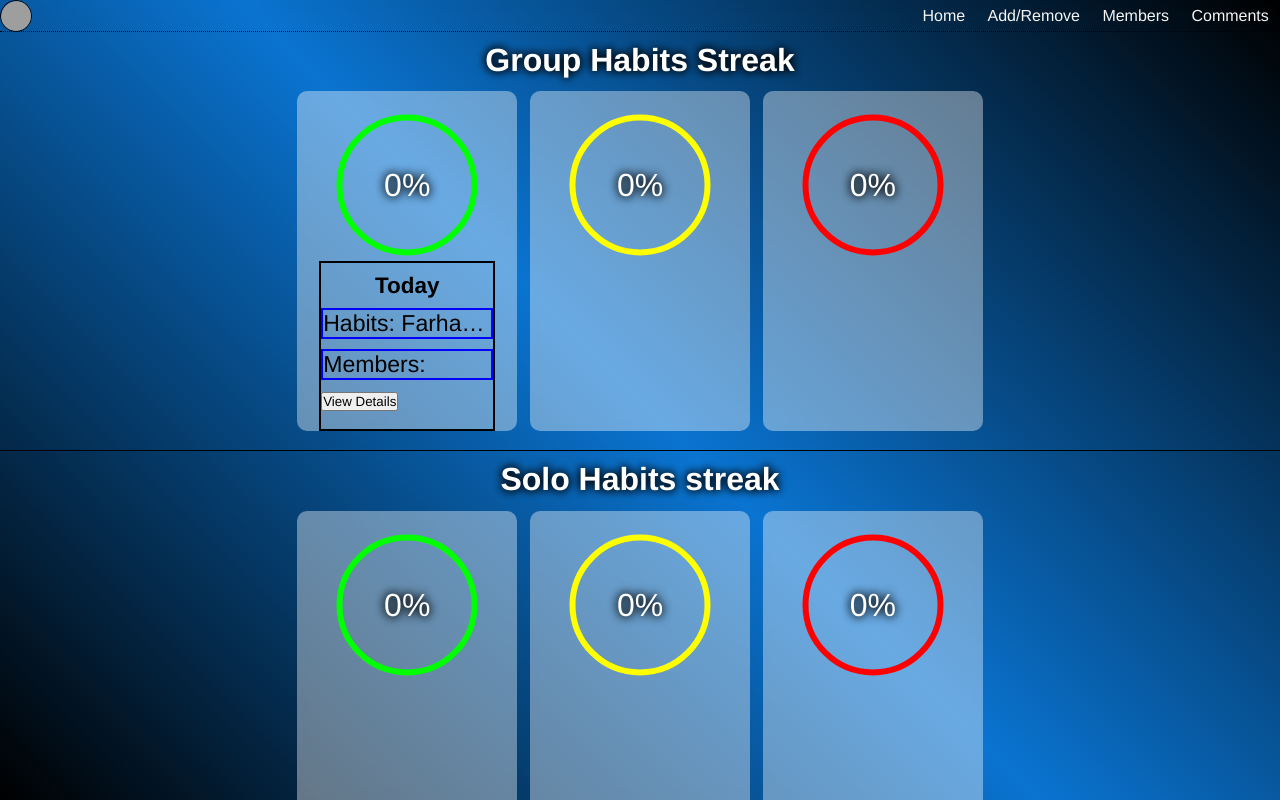
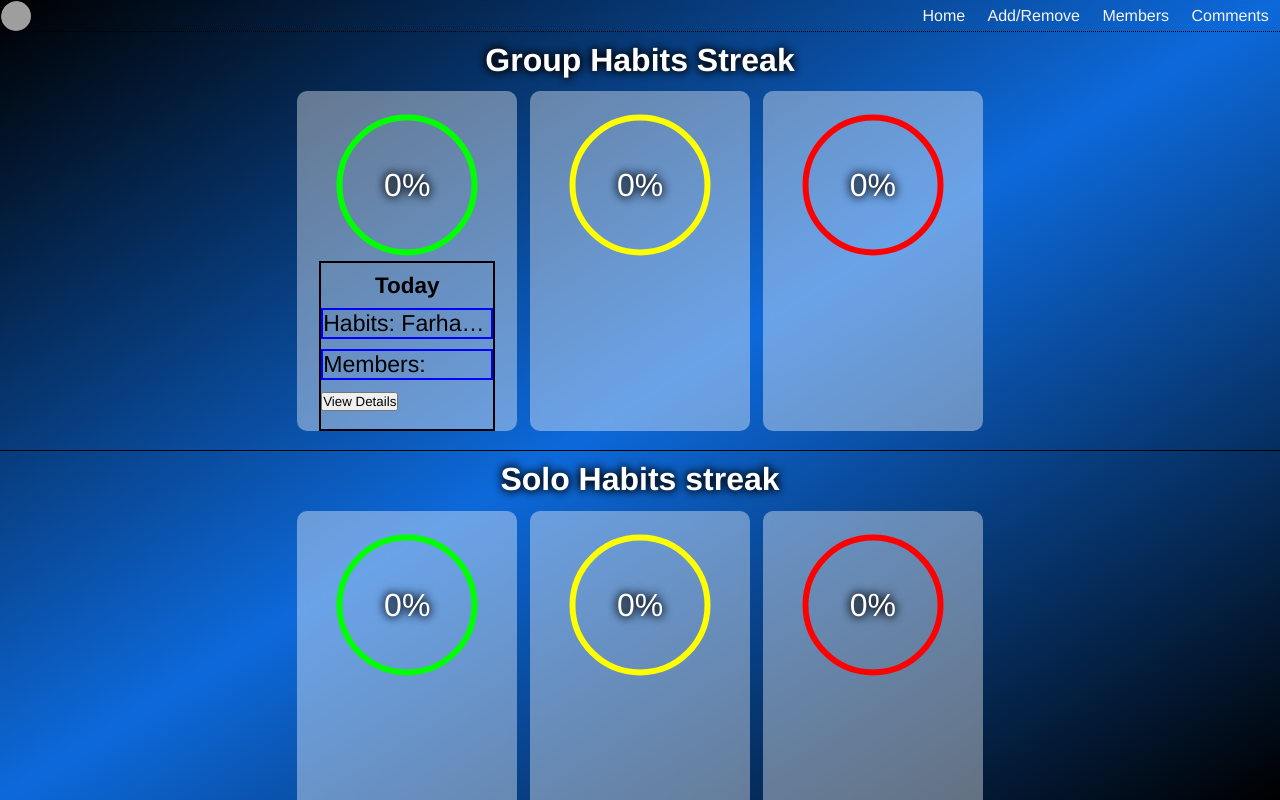
Before and after one commit to farhan-Codes/Streak-Tracker, a plain HTML site: page index.html in a window 1280 px wide. Drawn offline with nearby package versions, Linux system fonts and the light colour scheme; grey boxes are pictures that could not be loaded.

Commit message:
Addded Appropriate Id's and classes

```diff
--- a/style.css
+++ b/style.css
@@ -7,12 +7,11 @@
   }
 
   body {
-    min-width: 360px;
-    min-height: 760px;
     width: 100vw;
     height: 100vh;
-    background:linear-gradient(45deg,black,rgb(10, 116, 209),black);
-    background-size: cover;
+    background-image:linear-gradient(to top left,black,rgb(13, 105, 218),black);
+    background-repeat: no-repeat;
+    background-size:cover;
     display: flex;
     flex-direction: column;
     align-items: center;
@@ -82,19 +81,17 @@
     width: 100%;
   }
 
-  /* from here onwards the styling of cards starts */
+  /* From here on the styling cards is Done I may change the naming of classes
+  and id or tags in the future */
 
   main {
     width: 100%;
     height: 100%;
-    max-width: 100%;
-    max-height: 100%;
+    overflow-y: scroll;
     position: relative;
-    background-color: transparent;
+
     transition: all 1s;
-    overflow-y: scroll;
   }
-
   .wrapper{
     width: 100%;
     max-height: 70%;
@@ -115,7 +112,7 @@
     text-shadow: 0 0 10px black, 0 0 10px black;
   }
 
-  .cards{
+  .cards {
     width: 100%;
     position: relative;
     display: flex;
@@ -132,7 +129,6 @@
     backdrop-filter: blur(4px);
     background: rgba(255, 255, 255, 0.388);
   }
-
   .card svg{
     width: 150px;
     height: 150px;
@@ -181,6 +177,7 @@
     white-space: nowrap;
   }
 
+
   @media (max-width: 600px) {
    #menu a span:nth-of-type(1){
                   display:none;
@@ -193,6 +190,7 @@
       height: 220px;
       margin: 1.2em 0.2em;
     }
+
 
     .card svg{
       width: 70%;
@@ -226,5 +224,4 @@
       padding: 0%;
       text-align:center;
      }
-
   }
```
Lines whose indentation alone changed are shown as unchanged.
